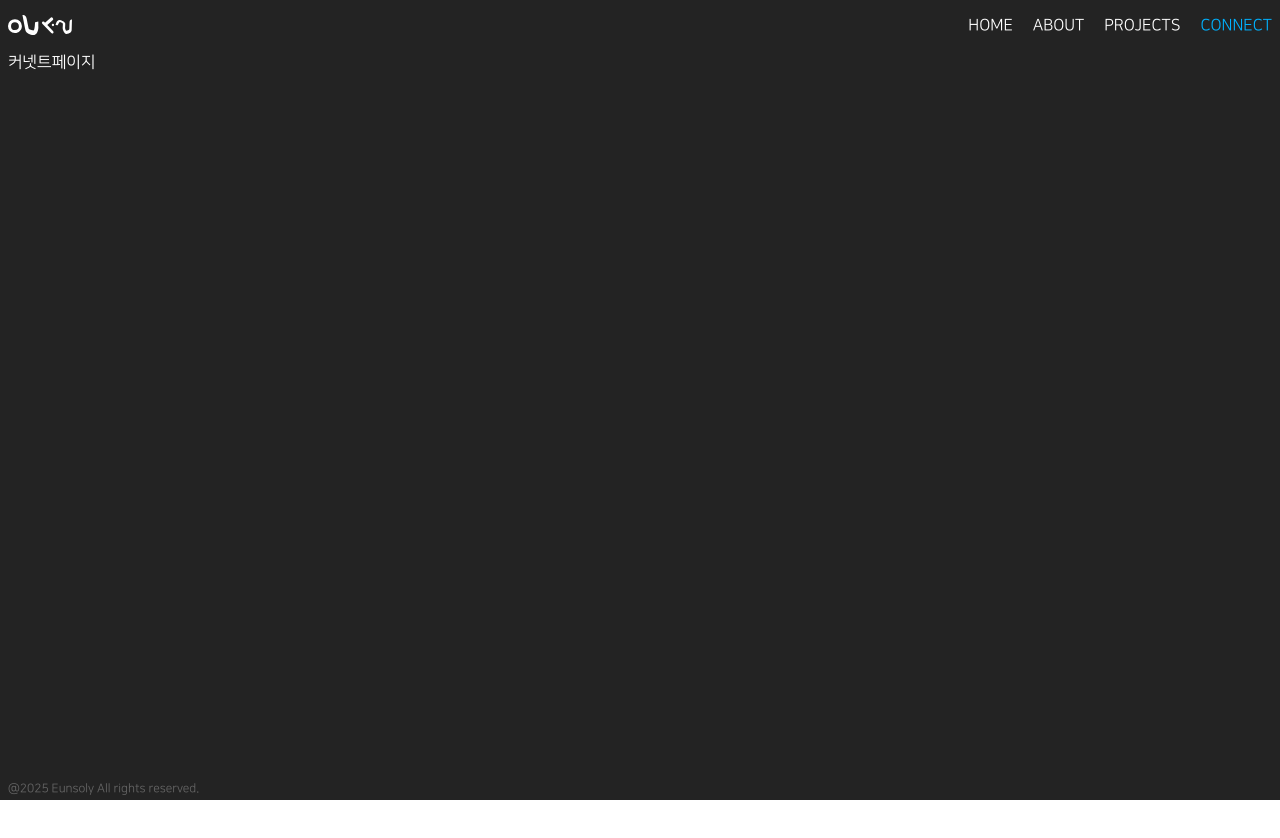
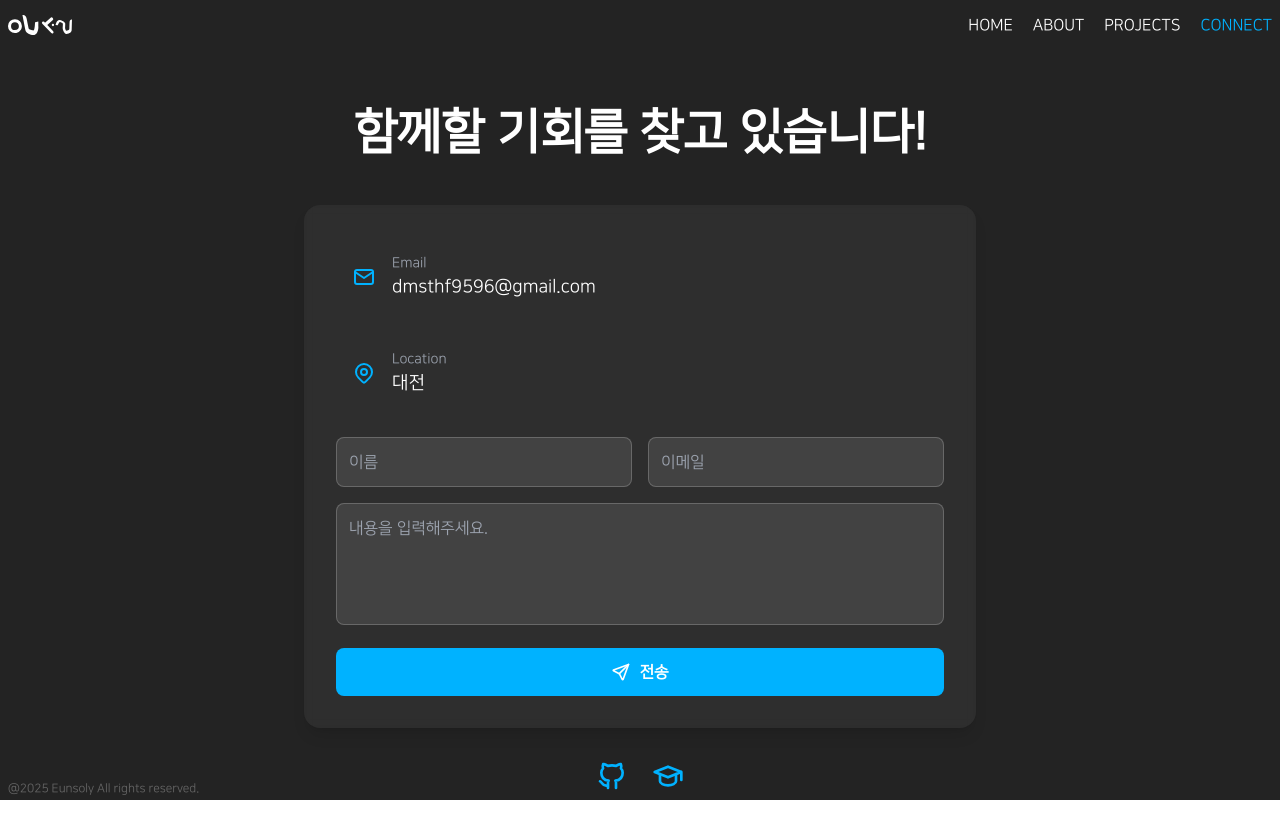
Before and after one commit to EUNSOLY/react-portfolio, a React (Create React App) app: page /eunsoly/connect in a window 1280 px wide. Shown: the top 838 px of the page. Before the commit the page ends 800 px from the top, so only its background shows below. Built offline with nearby package versions, Linux system fonts and the light colour scheme.

Commit message:
add : 커넥트 페이지 UI 생성

```diff
--- a/src/screen/connect/ConnectPage.tsx
+++ b/src/screen/connect/ConnectPage.tsx
@@ -1,4 +1,191 @@
+import React, { useState } from 'react';
+import { tm } from '../../utils/twMerge';
+import {
+  IconMail,
+  IconBrandGithub,
+  IconBrandLinkedin,
+  IconMapPin,
+  IconBrandDiscord,
+  IconSend,
+  IconSchool,
+} from '@tabler/icons-react';
+
 const ConnectPage = () => {
-  return <div>커넷트페이지</div>;
+  const [emailForm, setEmailForm] = useState({
+    name: '',
+    email: '',
+    message: '',
+  });
+
+  const handleSubmit = (e: React.FormEvent) => {
+    e.preventDefault();
+    const mailtoLink = `mailto:your.email@example.com?subject=Contact from ${emailForm.name}&body=${emailForm.message}%0D%0A%0D%0AFrom: ${emailForm.email}`;
+    window.location.href = mailtoLink;
+  };
+
+  const contactInfo = [
+    {
+      icon: <IconMail className="w-6 h-6" />,
+      label: 'Email',
+      value: 'dmsthf9596@gmail.com',
+    },
+    {
+      icon: <IconMapPin className="w-6 h-6" />,
+      label: 'Location',
+      value: '대전',
+    },
+  ];
+
+  const socialLinks = [
+    {
+      icon: <IconBrandGithub className="w-8 h-8" />,
+      url: 'https://github.com/EUNSOLY',
+    },
+    {
+      icon: <IconSchool className="w-8 h-8" />,
+      url: 'https://soly-log.tistory.com/',
+    },
+  ];
+
+  return (
+    <div
+      className={tm(
+        'min-h-screen', // height: 100% 대신 min-h-screen 사용
+        'flex flex-col items-center justify-center',
+        'px-4 py-8 md:px-8',
+        'select-none',
+        'max-sm:py-16' // 모바일에서 더 큰 패딩
+      )}
+    >
+      <h2
+        className={tm(
+          'text-3xl sm:text-4xl md:text-5xl font-bold', // 반응형 폰트 크기
+          'mb-8 sm:mb-12', // 반응형 마진
+          // 'bg-gradient-to-r from-[#00b2ff] to-purple-500',
+          // 'bg-clip-text text-transparent',
+          'text-center px-4' // 텍스트가 잘리지 않도록 패딩 추가
+        )}
+      >
+        함께할 기회를 찾고 있습니다!
+      </h2>
+
+      <div
+        className={tm(
+          'w-full',
+          'max-w-[95%] sm:max-w-[85%] md:max-w-2xl', // 반응형 최대 너비
+          'bg-white/5 backdrop-blur-sm',
+          'rounded-2xl shadow-lg',
+          'p-4 sm:p-6 md:p-8', // 반응형 패딩
+          'space-y-4 sm:space-y-6' // 반응형 간격
+        )}
+      >
+        {/* Contact Info */}
+        <div className="space-y-3 sm:space-y-4">
+          {contactInfo.map((item, index) => (
+            <div
+              key={index}
+              className={tm(
+                'flex items-center gap-3 sm:gap-4',
+                'p-3 sm:p-4 rounded-xl',
+                'transition-all duration-300',
+                'hover:bg-white/5',
+                'max-sm:flex-wrap' // 모바일에서 필요시 줄바꿈
+              )}
+            >
+              <span className="text-[#00b2ff] min-w-[24px]">{item.icon}</span>
+              <div className="flex-1">
+                <p className="text-sm text-gray-400">{item.label}</p>
+                <p className="text-base sm:text-lg text-white break-all">{item.value}</p>
+              </div>
+            </div>
+          ))}
+        </div>
+
+        {/* Email Form */}
+        <form onSubmit={handleSubmit} className="space-y-3 sm:space-y-4">
+          <div className="grid grid-cols-1 sm:grid-cols-2 gap-3 sm:gap-4">
+            <input
+              type="text"
+              placeholder="이름"
+              className={tm(
+                'w-full p-2 sm:p-3 rounded-lg',
+                'bg-white/10',
+                'border border-white/20',
+                'text-white placeholder-gray-400',
+                'focus:outline-none focus:border-[#00b2ff]',
+                'transition duration-300',
+                'text-sm sm:text-base'
+              )}
+              value={emailForm.name}
+              onChange={(e) => setEmailForm({ ...emailForm, name: e.target.value })}
+              required
+            />
+            <input
+              type="email"
+              placeholder="이메일"
+              className={tm(
+                'w-full p-2 sm:p-3 rounded-lg',
+                'bg-white/10',
+                'border border-white/20',
+                'text-white placeholder-gray-400',
+                'focus:outline-none focus:border-[#00b2ff]',
+                'transition duration-300',
+                'text-sm sm:text-base'
+              )}
+              value={emailForm.email}
+              onChange={(e) => setEmailForm({ ...emailForm, email: e.target.value })}
+              required
+            />
+          </div>
+          <textarea
+            placeholder="내용을 입력해주세요."
+            rows={4}
+            className={tm(
+              'w-full p-2 sm:p-3 rounded-lg',
+              'bg-white/10',
+              'border border-white/20',
+              'text-white placeholder-gray-400',
+              'focus:outline-none focus:border-[#00b2ff]',
+              'transition duration-300',
+              'resize-none',
+              'text-sm sm:text-base'
+            )}
+            value={emailForm.message}
+            onChange={(e) => setEmailForm({ ...emailForm, message: e.target.value })}
+            required
+          />
+          <button
+            type="submit"
+            className={tm(
+              'w-full p-2 sm:p-3 rounded-lg',
+              'bg-[#00b2ff] hover:bg-[#0090cc]',
+              'text-white font-semibold',
+              'transition duration-300',
+              'flex items-center justify-center gap-2',
+              'text-sm sm:text-base'
+            )}
+          >
+            <IconSend className="w-4 h-4 sm:w-5 sm:h-5" />
+            전송
+          </button>
+        </form>
+      </div>
+
+      <div className={tm('flex gap-4 sm:gap-6 mt-6 sm:mt-8', 'text-[#00b2ff]')}>
+        {socialLinks.map((link, index) => (
+          <a
+            key={index}
+            href={link.url}
+            target="_blank"
+            rel="noopener noreferrer"
+            className={tm('transition-transform duration-300', 'hover:scale-125 hover:text-purple-500')}
+          >
+            {link.icon}
+          </a>
+        ))}
+      </div>
+    </div>
+  );
 };
+
 export default ConnectPage;
```
